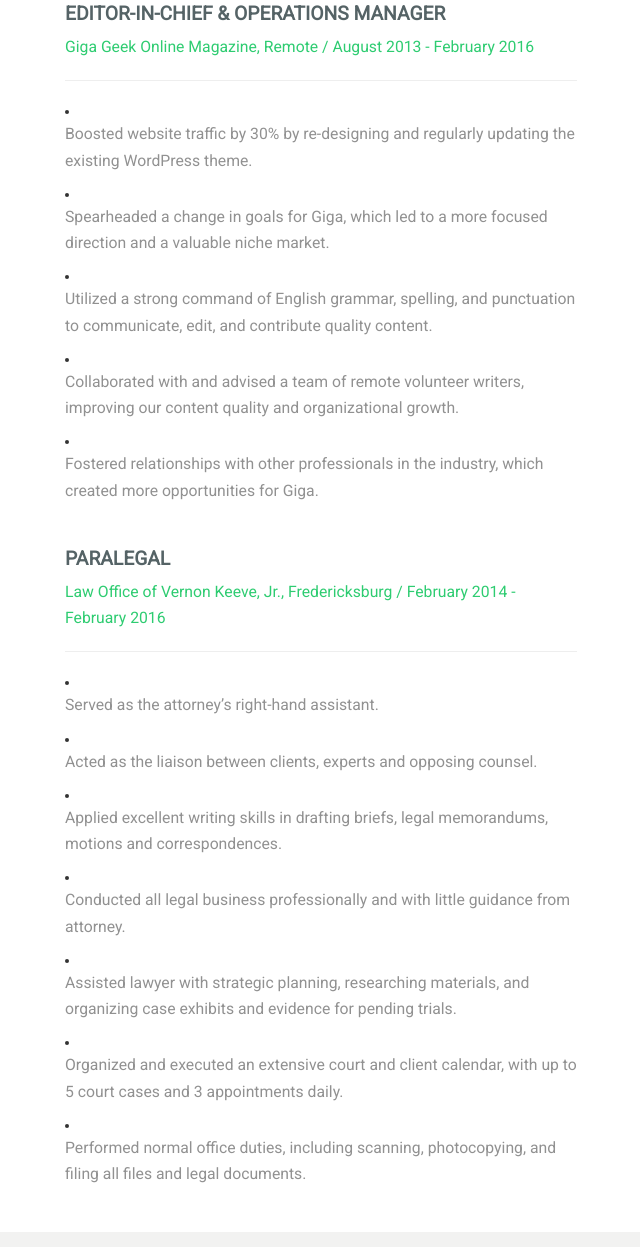
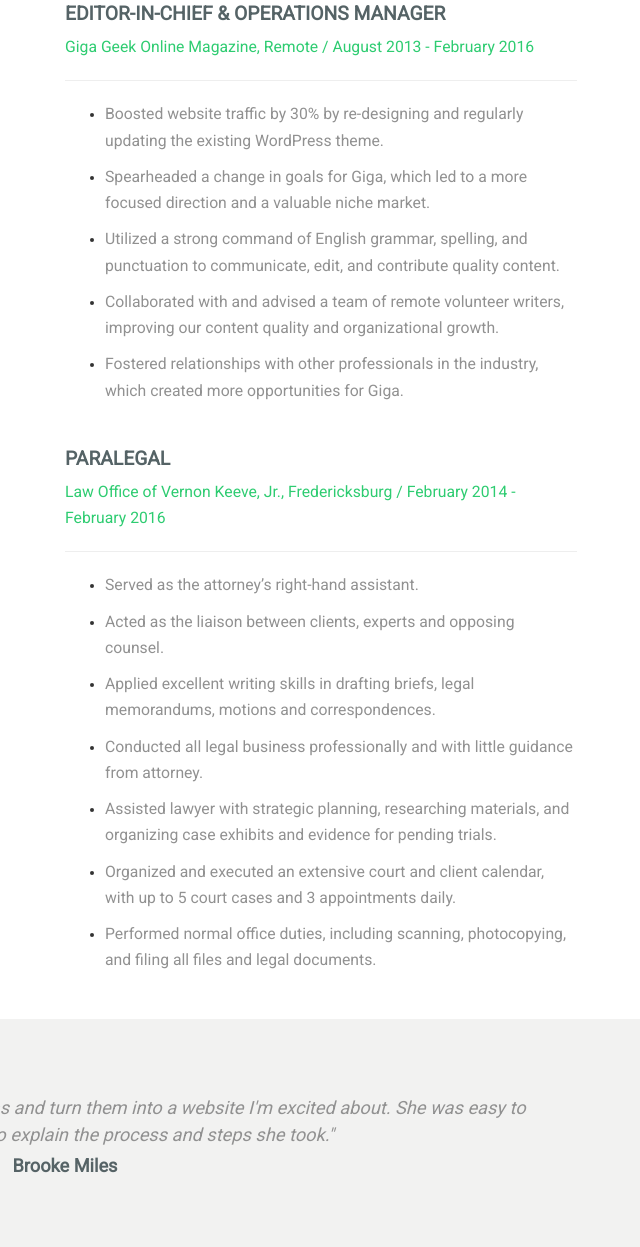
Before and after one commit to RaylaDevine/eshalomi-resume, a plain HTML site: page index.html in a window 1280 px wide. Shown: the part 4838-6085 px from the top of the page, without its empty margins (575-1215 px from the left). Drawn offline with nearby package versions, Linux system fonts and the light colour scheme; a script that the page names is missing.

Commit message:
Update index.html

```diff
--- a/index.html
+++ b/index.html
@@ -5,7 +5,7 @@
 	<meta http-equiv="Content-Type" content="text/html; charset=UTF-8">
 	<meta charset="utf-8">
 
-	<meta name="viewporight-col" content="width=device-width, initial-scale=1">
+	<meta name="viewport" content="width=device-width, initial-scale=1">
 	<meta name="description" content="">
 	<meta name="author" content="RaShaun Eshalomi">
 	<link rel="icon" href="img/favicon.ico">
@@ -25,7 +25,7 @@
 	<!-- Google Fonts -->
 	<link href="https://fonts.googleapis.com/css?family=Roboto" rel="stylesheet">
 
-	<!-- HTML5 shiv and Respond.js IE8 supporight-col of HTML5 elements and media queries -->
+	<!-- HTML5 shiv and Respond.js IE8 support of HTML5 elements and media queries -->
 	<!--[if left-col IE 9]>
 	<script src="https://oss.maxcdn.com/html5shiv/3.7.2/html5shiv.min.js"></script>
 	<script src="https://oss.maxcdn.com/respond/1.4.2/respond.min.js"></script>
@@ -325,23 +325,27 @@
 					<h2>Editor-in-Chief & Operations Manager</h2>
 					<p class="edu-name">Giga Geek Online Magazine, Remote / August 2013 - February 2016</p>
 					<hr>
-					<li><p>Boosted website traffic by 30% by re-designing and regularly updating the existing WordPress theme.</p>
-					<li><p>Spearheaded a change in goals for Giga, which led to a more focused direction and a valuable niche market.</p>
-					<li><p>Utilized a strong command of English grammar, spelling, and punctuation to communicate, edit, and contribute quality content.</p>
-					<li><p>Collaborated with and advised a team of remote volunteer writers, improving our content quality and organizational growth.</p>
-					<li><p>Fostered relationships with other professionals in the industry, which created more opportunities for Giga.</p>
+					<ul>
+						<li><p>Boosted website traffic by 30% by re-designing and regularly updating the existing WordPress theme.</p></li>
+						<li><p>Spearheaded a change in goals for Giga, which led to a more focused direction and a valuable niche market.</p></li>
+						<li><p>Utilized a strong command of English grammar, spelling, and punctuation to communicate, edit, and contribute quality content.</p> </li>
+						<li><p>Collaborated with and advised a team of remote volunteer writers, improving our content quality and organizational growth.</p></li>
+						<li><p>Fostered relationships with other professionals in the industry, which created more opportunities for Giga.</p></li>
+					</ul>
 				</div>
 				<div class="single">
 					<h2>Paralegal</h2>
 					<p class="edu-name">Law Office of Vernon Keeve, Jr., Fredericksburg / February 2014 - February 2016</p>
 					<hr>
-					<li><p>Served as the attorney’s right-hand assistant.</p>
-					<li><p>Acted as the liaison between clients, experts and opposing counsel.</p>
-					<li><p>Applied excellent writing skills in drafting briefs, legal memorandums, motions and correspondences.</p>
-					<li><p>Conducted all legal business professionally and with little guidance from attorney.</p>
-					<li><p>Assisted lawyer with strategic planning, researching materials, and organizing case exhibits and evidence for pending trials.</p>
-					<li><p>Organized and executed an extensive court and client calendar, with up to 5 court cases and 3 appointments daily.</p>
-					<li><p>Performed normal office duties, including scanning, photocopying, and filing all files and legal documents.</p>
+					<ul>
+						<li><p>Served as the attorney’s right-hand assistant.</p></li>
+						<li><p>Acted as the liaison between clients, experts and opposing counsel.</p></li>
+						<li><p>Applied excellent writing skills in drafting briefs, legal memorandums, motions and correspondences.</p></li>
+						<li><p>Conducted all legal business professionally and with little guidance from attorney.</p></li>
+						<li><p>Assisted lawyer with strategic planning, researching materials, and organizing case exhibits and evidence for pending trials.</p></li>
+						<li><p>Organized and executed an extensive court and client calendar, with up to 5 court cases and 3 appointments daily.</p></li>
+						<li><p>Performed normal office duties, including scanning, photocopying, and filing all files and legal documents.</p></li>
+					</ul>
 				</div>
 			</div>
     	</div>
@@ -404,7 +408,7 @@
 		</div>
 
 		<div class="right-col">
-			<form class="right-col">
+			<form>
 				<label>Name</label>
 				<input type="text"></input>
 				<label>Email</label>
```
